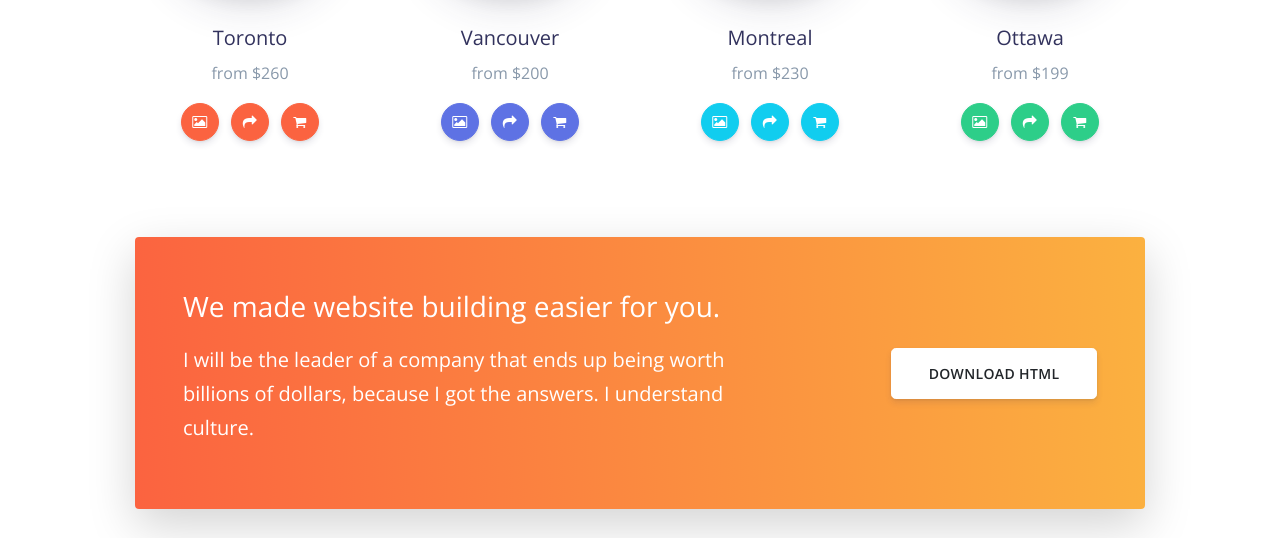
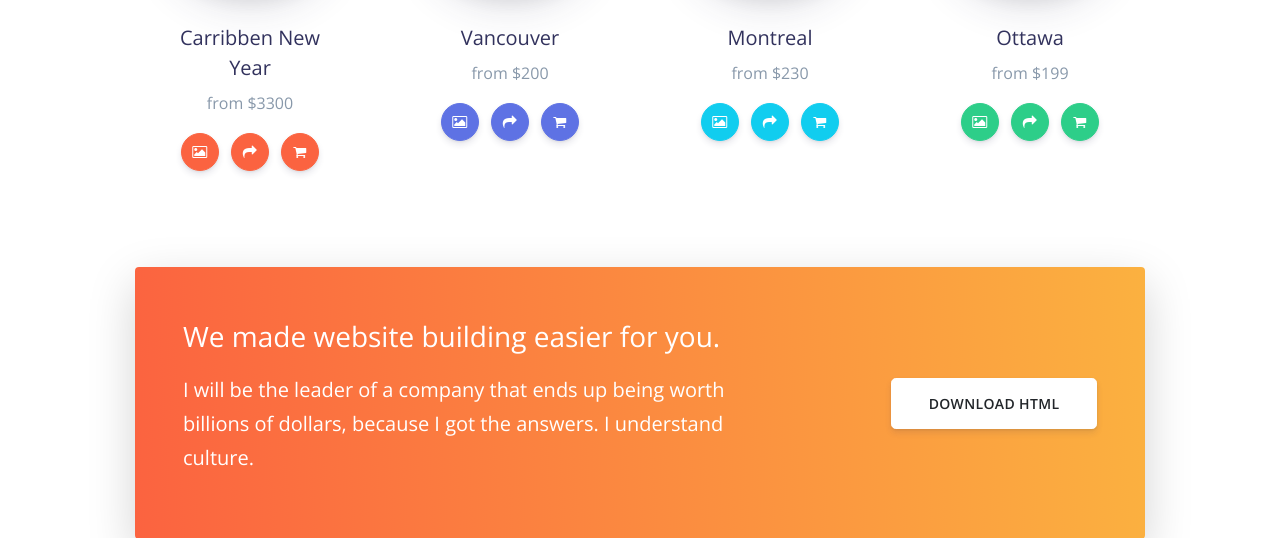
Before and after one commit to natural-twenty-solutions/travelexperts, a PHP site: the page made by TE pages/package.php in a window 1280 px wide. Shown: the part 1320-1858 px from the top of the page. Run offline with PHP 8.4, Linux system fonts and the light colour scheme.

Commit message:
Update package.php

```diff
--- a/TE pages/package.php
+++ b/TE pages/package.php
@@ -3,8 +3,18 @@
 
  ?>
   <main>
+	<script>
+			function displaywindow(index)
+				{
+					var win="package"+index+".php"
+					window.open(win);
 
 
+				}
+
+
+		</script>
+	</script>
 
 
 
@@ -161,12 +171,14 @@
         </div>
         <div class="row">
           <div class="col-md-6 col-lg-3 mb-5 mb-lg-0">
-            <div class="px-4">
-              <img src="Toronto.jpg" class="rounded-circle img-center img-fluid shadow shadow-lg--hover" style="width: 200px;">
+           <div class="px-4">
+					<div class="hvr-buzz">
+						<img title="Celebrate New Year on Carribbean Cruise" src="./assets/img/theme/pkg-1-small.jpg" class="rounded-circle img-center img-fluid shadow shadow-lg--hover" style="width: 200px;" onclick="displaywindow('1')" />
+					</div>
               <div class="pt-4 text-center">
                 <h5 class="title">
-                  <span class="d-block mb-1">Toronto</span>
-                  <small class="h6 text-muted">from $260</small>
+                  <span class="d-block mb-1">Carribben New Year</span>
+                  <small class="h6 text-muted">from $3300</small>
                 </h5>
                 <div class="mt-3">
                   <a href="#" class="btn btn-warning btn-icon-only rounded-circle">
```
